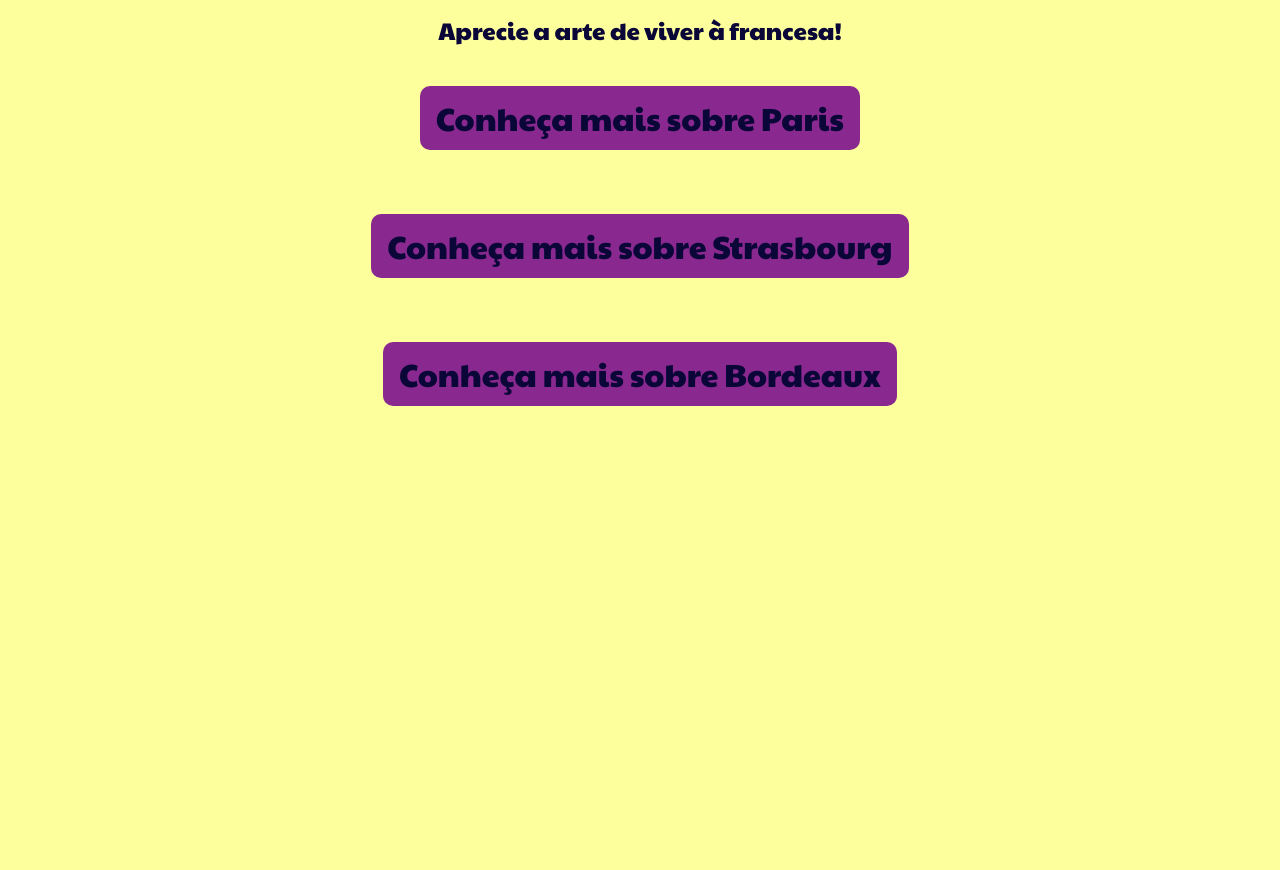
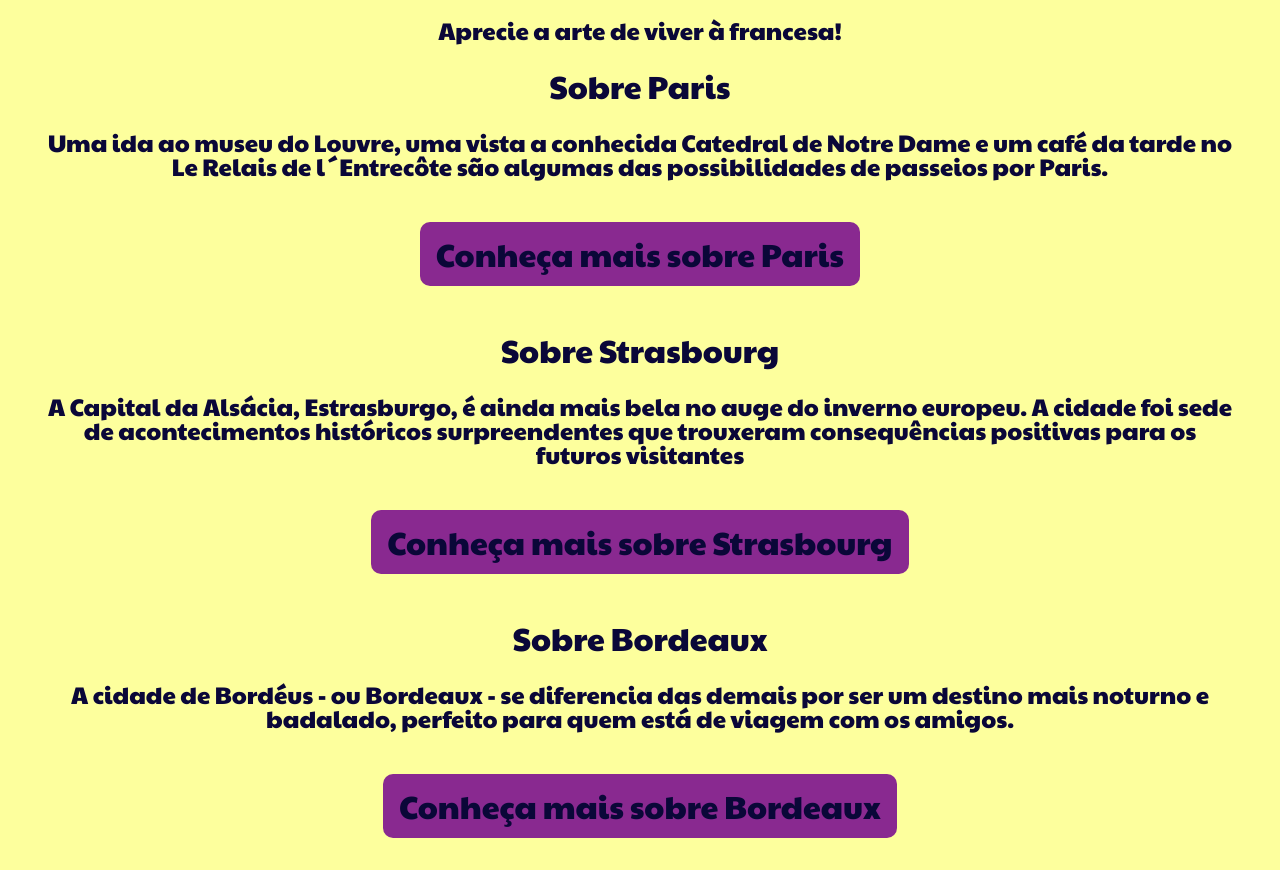
Before and after one commit to Pololokka/desafio-pe-na-estrada, a React (Vite) app: page /franca in a window 1280 px wide. Shown: the part 362-1232 px from the top of the page. Before the commit the page ends 800 px from the top, so only its background shows below. Built offline with nearby package versions, Linux system fonts and the light colour scheme.

Commit message:
:sparkles: feat: adicionado TextSection antes dos links da CountryPage

```diff
--- a/src/Data/linkArrays.js
+++ b/src/Data/linkArrays.js
@@ -1,14 +1,26 @@
+import {
+  francePageParis,
+  francePageStrasbourg,
+  francePageBordeaux,
+} from "./texts";
+
 export const franceLinks = [
   {
     linkPath: "/",
     linkName: "Conheça mais sobre Paris",
+    sectionTitle: "Sobre Paris",
+    sectionText: francePageParis,
   },
   {
     linkPath: "/",
     linkName: "Conheça mais sobre Strasbourg",
+    sectionTitle: "Sobre Strasbourg",
+    sectionText: francePageStrasbourg,
   },
   {
     linkPath: "/",
     linkName: "Conheça mais sobre Bordeaux",
+    sectionTitle: "Sobre Bordeaux",
+    sectionText: francePageBordeaux,
   },
 ];
--- a/src/Data/texts.js
+++ b/src/Data/texts.js
@@ -25,3 +25,15 @@
   "Sua capital, Paris, a cidade da luz, tem um importante papel na Europa e é uma das mais populosas do continente. Museus, monumentos e praias são só alguns dos atrativos da França.",
   "Aprecie a arte de viver à francesa!",
 ];
+
+export const francePageParis = [
+  "Uma ida ao museu do Louvre, uma vista a conhecida Catedral de Notre Dame e um café da tarde no Le Relais de l´Entrecôte são algumas das possibilidades de passeios por Paris.",
+];
+
+export const francePageStrasbourg = [
+  "A Capital da Alsácia, Estrasburgo, é ainda mais bela no auge do inverno europeu. A cidade foi sede de acontecimentos históricos surpreendentes que trouxeram consequências positivas para os futuros visitantes",
+];
+
+export const francePageBordeaux = [
+  "A cidade de Bordéus - ou Bordeaux - se diferencia das demais por ser um destino mais noturno e badalado, perfeito para quem está de viagem com os amigos.",
+];
--- a/src/Pages/CountryPage/Index.jsx
+++ b/src/Pages/CountryPage/Index.jsx
@@ -1,3 +1,5 @@
+import React from "react";
+
 import TextSection from "../../Components/TextSection/Index";
 import { Link } from "react-router-dom";
 
@@ -9,13 +11,15 @@
       <TextSection sectionTitle={sectionTitle} sectionText={sectionText} />
       {linkArray?.map((element, index) => {
         return (
-          <Link
-            key={index}
-            className="subtitulo btn__geral"
-            to={element.linkPath}
-          >
-            {element.linkName}
-          </Link>
+          <React.Fragment key={index}>
+            <TextSection
+              sectionTitle={element.sectionTitle}
+              sectionText={element.sectionText}
+            />
+            <Link className="subtitulo btn__geral" to={element.linkPath}>
+              {element.linkName}
+            </Link>
+          </React.Fragment>
         );
       })}
     </main>
```
